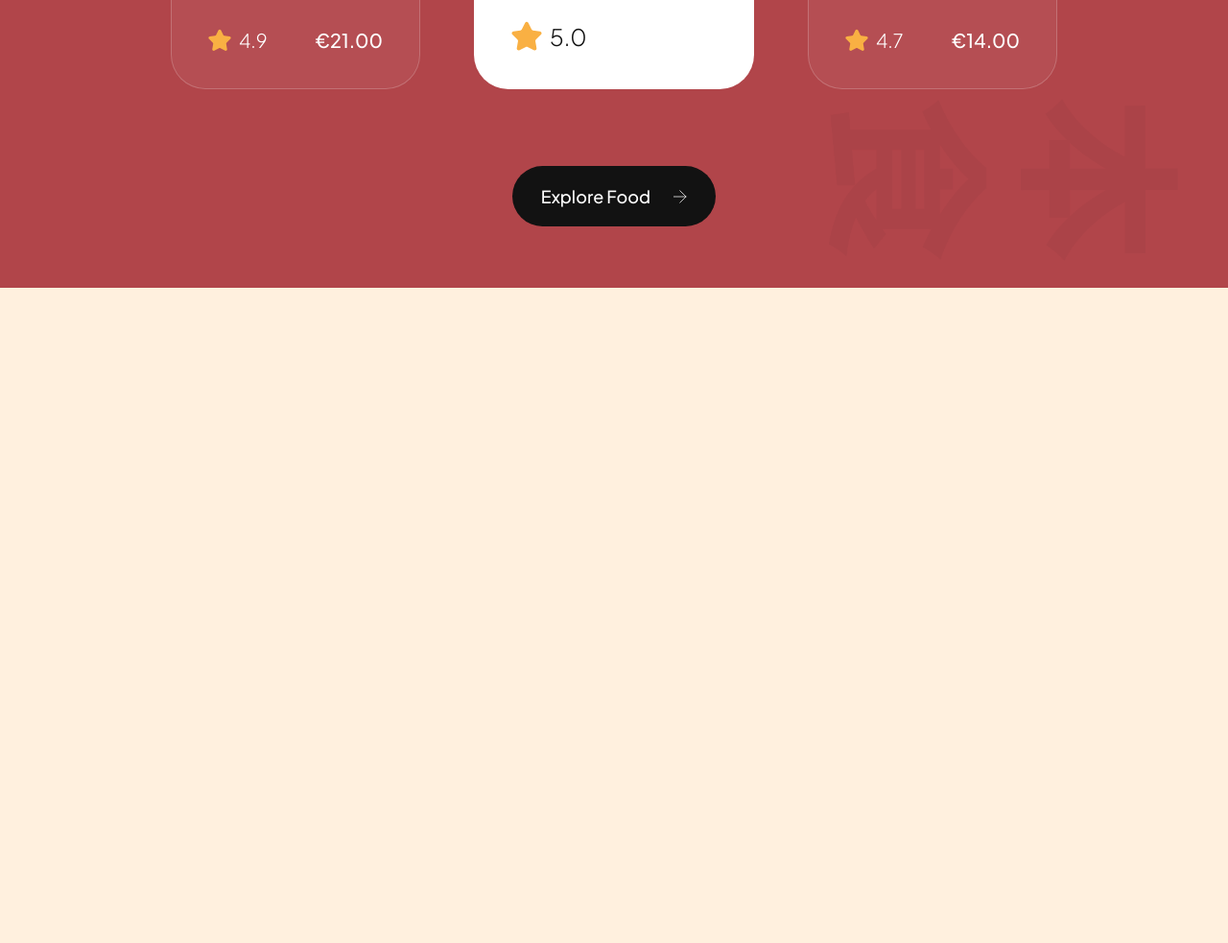
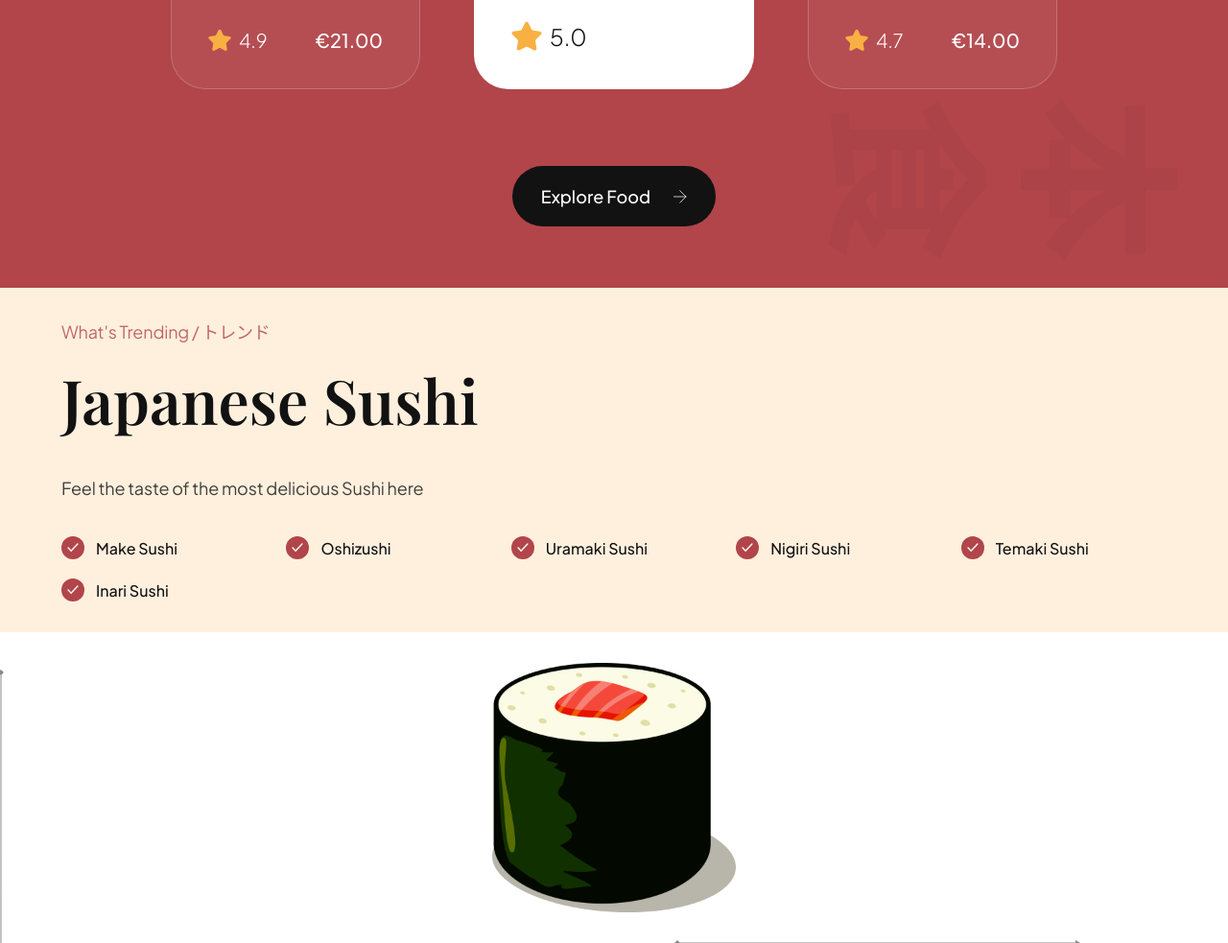
Before and after one commit to aindriu80/jsm-sushi-app, a website built with Vite: page index.html in a window 1280 px wide. Shown: the part 2120-3103 px from the top of the page at 96% size. Before the commit the page ends 2420 px from the top, so only its background shows below. Built offline with nearby package versions, Linux system fonts and the light colour scheme; files whose address does not match are found by name.

Commit message:
What's trending

```diff
--- a/css/sections/trending.css
+++ b/css/sections/trending.css
@@ -0,0 +1,138 @@
+.trending {
+  position: relative;
+
+  display: flex;
+  flex-direction: column;
+  overflow: hidden;
+}
+
+.trending__discover {
+}
+
+.trending-sushi,
+.trending-drink {
+  width: 100%;
+  min-height: 640px;
+
+  display: flex;
+  flex-direction: row;
+}
+
+.trending__content {
+  flex: 1;
+  display: flex;
+
+  justify-content: center;
+
+  flex-direction: column;
+
+  padding: 32px 64px;
+}
+
+.trending__list {
+  list-style: none;
+
+  flex-wrap: wrap;
+  gap: 20px;
+}
+
+.trending__list li {
+  flex: 1;
+  display: flex;
+  align-items: center;
+  flex-direction: row;
+  gap: 12px;
+
+  min-width: 210px;
+}
+
+.trending__icon {
+  width: 24px;
+  height: 24px;
+
+  background-color: var(--primary-color);
+  border-radius: 100%;
+}
+
+.trending__icon img {
+  width: 50%;
+  height: 50%;
+  object-fit: contain;
+}
+
+.trending__list p {
+  flex: 1;
+  font-size: 16px;
+  font-weight: 500;
+  font-family: var(--plus-jakarta-sans);
+
+  color: var(--secondary-color);
+}
+
+.trending__image {
+  flex: 1;
+
+  position: relative;
+  padding: 32px 64px;
+
+  background-color: var(--color-white);
+  background-repeat: no-repeat;
+  background-size: contain;
+  background-position: center;
+}
+
+.trending-sushi .trending__image {
+  background-image: url('../../assets/japanese_sushi.png');
+}
+
+.trending-drink .trending__image {
+  background-image: url('../../assets/japanese_drinks.png');
+}
+
+.trending__image img {
+  width: 254px;
+  height: 260px;
+  object-fit: contain;
+}
+
+/* Arrows */
+.trending__arrow {
+  position: absolute;
+  z-index: 1;
+}
+
+.trending__arrow img {
+  object-fit: contain;
+}
+
+.trending__arrow-left {
+  left: -2.5px;
+  top: 12%;
+}
+
+.trending__arrow-left img,
+.trending__arrow-top img {
+  width: auto;
+  height: 100%;
+}
+
+.trending__arrow-top {
+  top: -10.5px;
+  left: 12%;
+}
+
+.trending__arrow-bottom {
+  bottom: -6.5px;
+  right: 12%;
+}
+
+.trending__arrow-bottom img,
+.trending__arrow-right img {
+  width: 100%;
+  height: auto;
+}
+
+.trending__arrow-right {
+  right: -2.5px;
+  bottom: 12%;
+}
--- a/index.html
+++ b/index.html
@@ -205,7 +205,65 @@
     <!-- Section Popular Foods End-->
 
     <!-- Section Trending Sushi Start -->
-    <section class="trending" id="food"></section>
+    <section class="trending" id="food">
+      <div class="trending__content" data-aos="fade-right">
+        <p class="sushi__subtitle">What's Trending / トレンド</p>
+
+        <h3 class="sushi__title">Japanese Sushi</h3>
+        <p class="sushi__description">
+          Feel the taste of the most delicious Sushi here
+        </p>
+
+        <ul class="trending__list flex-between">
+          <li>
+            <div class="trending__icon flex-center">
+              <img src="assets/check.svg" alt="check" />
+            </div>
+            <p>Make Sushi</p>
+          </li>
+          <li>
+            <div class="trending__icon flex-center">
+              <img src="assets/check.svg" alt="check" />
+            </div>
+            <p>Oshizushi</p>
+          </li>
+          <li>
+            <div class="trending__icon flex-center">
+              <img src="assets/check.svg" alt="check" />
+            </div>
+            <p>Uramaki Sushi</p>
+          </li>
+          <li>
+            <div class="trending__icon flex-center">
+              <img src="assets/check.svg" alt="check" />
+            </div>
+            <p>Nigiri Sushi</p>
+          </li>
+          <li>
+            <div class="trending__icon flex-center">
+              <img src="assets/check.svg" alt="check" />
+            </div>
+            <p>Temaki Sushi</p>
+          </li>
+          <li>
+            <div class="trending__icon flex-center">
+              <img src="assets/check.svg" alt="check" />
+            </div>
+            <p>Inari Sushi</p>
+          </li>
+        </ul>
+      </div>
+
+      <div class="trending__image flex-center">
+        <img src="/assets/sushi-5.png" alt="sushi-5" data-aos="fade-left" />
+        <div class="trending__arrow trending__arrow-left">
+          <img src="/assets/arrow-vertical.svg" alt="arrow-vertical" />
+        </div>
+        <div class="trending__arrow trending__arrow-bottom">
+          <img src="/assets/arrow-horizontal.svg" alt="arrow-horiztonal" />
+        </div>
+      </div>
+    </section>
     <!-- Section Trending Sushi End-->
 
     <script src="js/script.js" type="module"></script>
```
